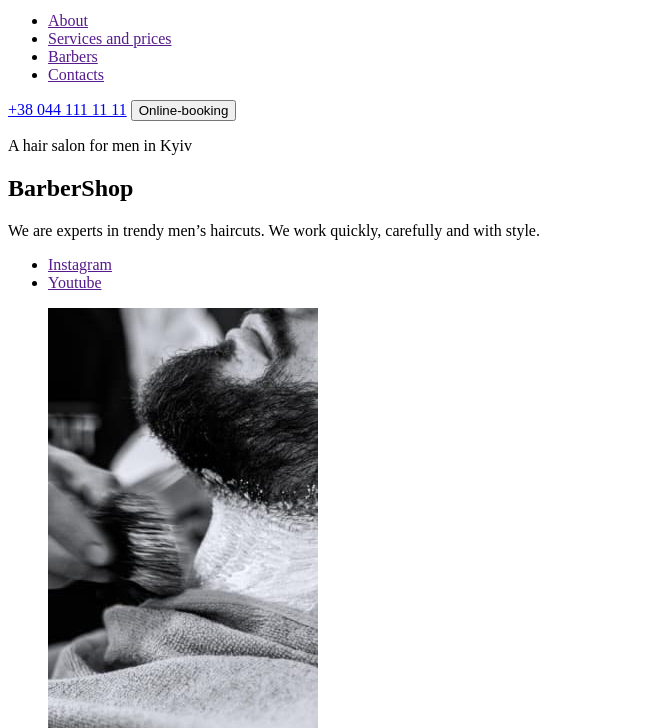
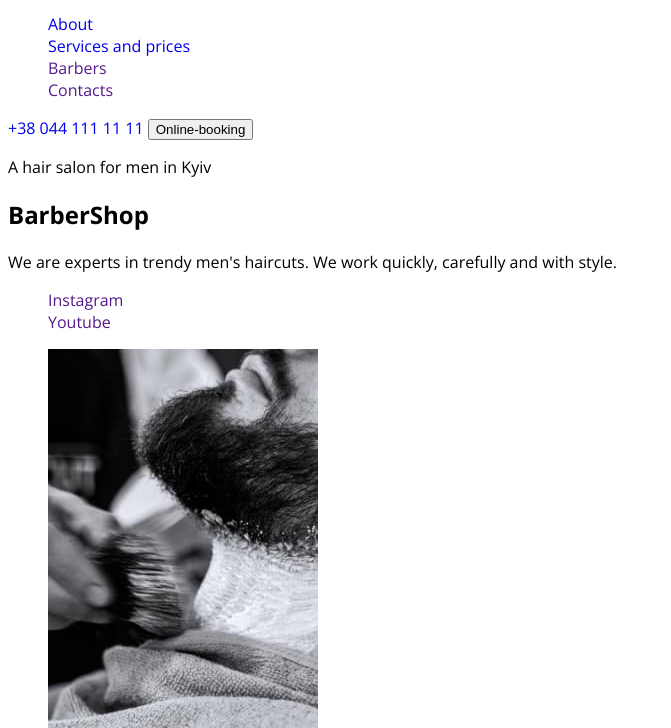
Before and after one commit to Andy-DoUrden/FSON-74-ON, a plain HTML site: page index.html in a window 1280 px wide. Shown: the part 72-800 px from the top of the page, without its empty margins (0-671 px from the left). Drawn offline with nearby package versions, Linux system fonts and the light colour scheme.

Commit message:
lesson 2 code upgrade

```diff
--- a/css/style.css
+++ b/css/style.css
@@ -0,0 +1,27 @@
+/*
+!  Універсальний - *
+!  тега - a
+!  id - #hero-header
+!  class - .header-btn
+!  атрибут - [type], [type="button"]
+!  дочірній - .header-logo > img (для 'img' тільки в класі що зверху)
+!  нащадка - .header a (до всіх 'а' всередині та глибше)
+*/
+
+body {
+  font-family: "Open Sans", "Raleway", sans-serif;
+}
+
+/* @font-face {
+  font-family: "Web font";
+  src: url("../fonts/");
+  font-weight: 600;
+} */
+
+.link {
+  text-decoration: none;
+}
+
+.list {
+  list-style: none;
+}
--- a/index.html
+++ b/index.html
@@ -6,40 +6,45 @@
   <meta http-equiv="X-UA-Compatible" content="IE=edge">
   <meta name="viewport" content="width=device-width, initial-scale=1.0">
   <title>Document</title>
+  <link rel="stylesheet" href="./css/style.css">
+  <link rel="preconnect" href="https://fonts.googleapis.com">
+  <link rel="preconnect" href="https://fonts.gstatic.com" crossorigin>
+  <link href="https://fonts.googleapis.com/css2?family=Open+Sans:wght@400;600;700&family=Raleway:wght@700&display=swap"
+    rel="stylesheet">
 </head>
 
 <body>
-  <header>
-    <a href="">
+  <header class="header">
+    <a href="" class="header-logo">
       <img src="./img/logo.svg" alt="Logo">
     </a>
 
-    <nav>
-      <ul>
-        <li><a href="">About</a></li>
-        <li><a href="">Services and prices</a></li>
-        <li><a href="">Barbers</a></li>
-        <li><a href="">Contacts</a></li>
+    <nav class="header-nav">
+      <ul class="header-list list">
+        <li><a href="./about.html" class="header-link link">About</a></li>
+        <li><a href="#hero-header-2" class="header-link link">Services and prices</a></li>
+        <li><a href="" class="header-link link">Barbers</a></li>
+        <li><a href="" class="header-link link">Contacts</a></li>
       </ul>
     </nav>
 
-    <a href="tel:+380441111111">+38 044 111 11 11</a>
+    <a href="tel:+380441111111" class="header-tel link">+38 044 111 11 11</a>
 
-    <button type="button">Online-booking</button>
+    <button type="button" class="header-btn">Online-booking</button>
   </header>
   <main>
-    <section>
-      <p>A hair salon for men in Kyiv</p>
+    <section class="hero">
+      <p class="sub-title">A hair salon for men in Kyiv</p>
 
-      <h1>BarberShop</h1>
+      <h1 class="title" id="hero-header">BarberShop</h1>
 
-      <p>We are experts in trendy men’s haircuts.
+      <p class="hero-text">We are experts in trendy men's haircuts.
         We work quickly, carefully and with style.
       </p>
 
-      <ul>
-        <li><a href="" rel="noopener noreferrer nofollow">Instagram</a></li>
-        <li><a href="" rel="noopener noreferrer nofollow">Youtube</a></li>
+      <ul class="hero-list list">
+        <li><a class="hero-links link" href="" rel="noopener noreferrer nofollow">Instagram</a></li>
+        <li><a class="hero-links link" href="" rel="noopener noreferrer nofollow">Youtube</a></li>
       </ul>
 
     </section>
@@ -74,7 +79,7 @@
         Spend your time with the best masters
       </p>
 
-      <h2>
+      <h2 id="hero-header-2">
         Services and prices
       </h2>
 
```
Also changed, not shown: about.html (added).
